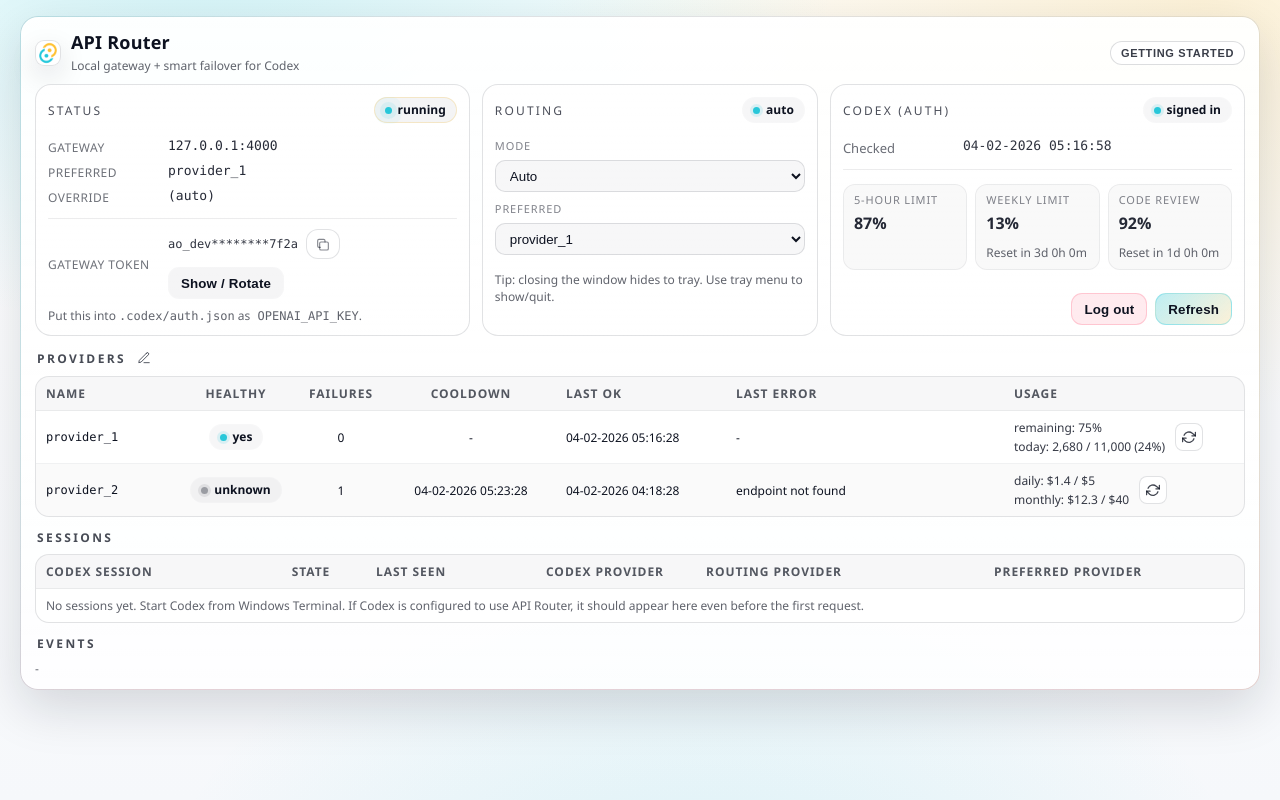
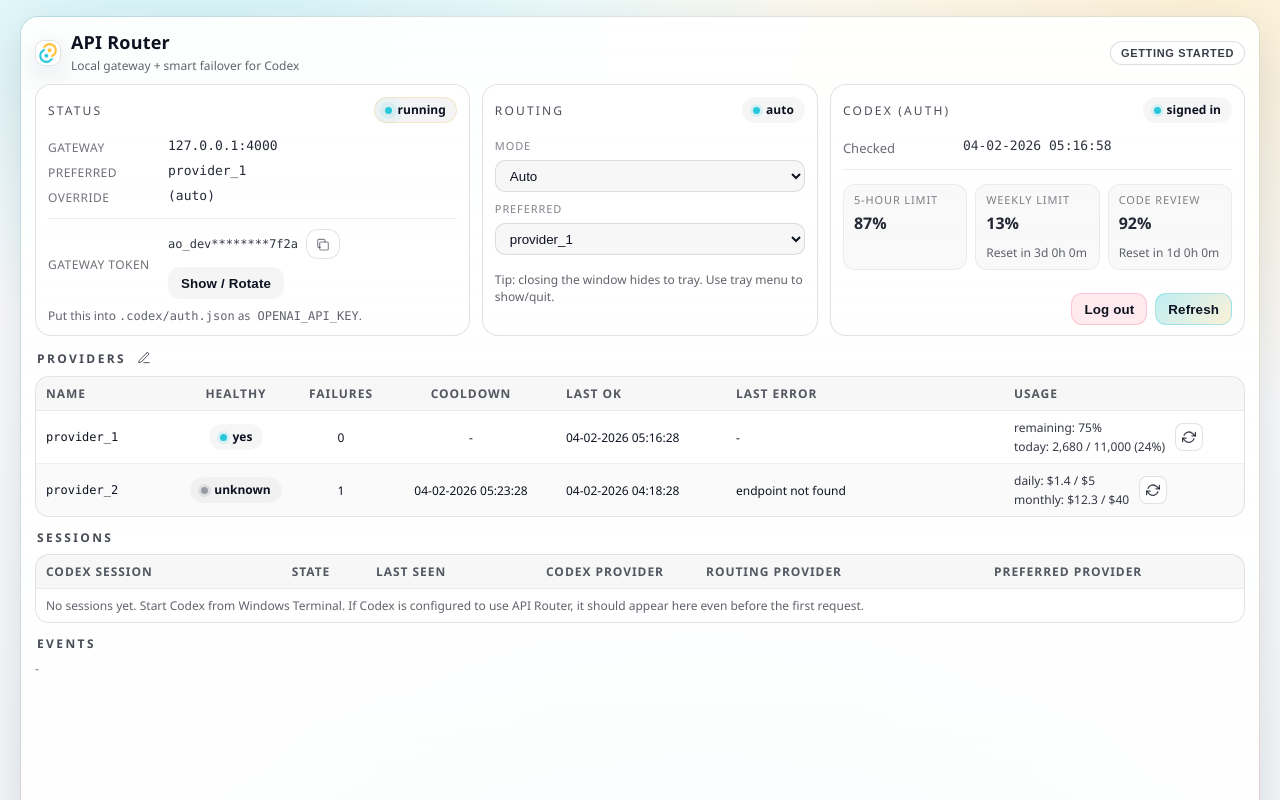
Before and after one commit to yiyousiow000814/API-Router, a React (Vite) app: page / in a window 1280 px wide. Built offline with nearby package versions, Linux system fonts and the light colour scheme.

Commit message:
fix: raise ui min height
Revert sticky header change, but keep a larger minimum height for the main shell.

- Set .aoShell min-height to 820px.

Verify:
- npm test
- npm run build

```diff
--- a/src/ui/App.css
+++ b/src/ui/App.css
@@ -20,6 +20,7 @@
 .aoShell {
   width: min(1240px, 100%);
   min-width: 1120px;
+  min-height: 820px;
   margin: 0 auto;
   padding: 14px 14px 12px;
   border: 1px solid var(--ao-line);
```
